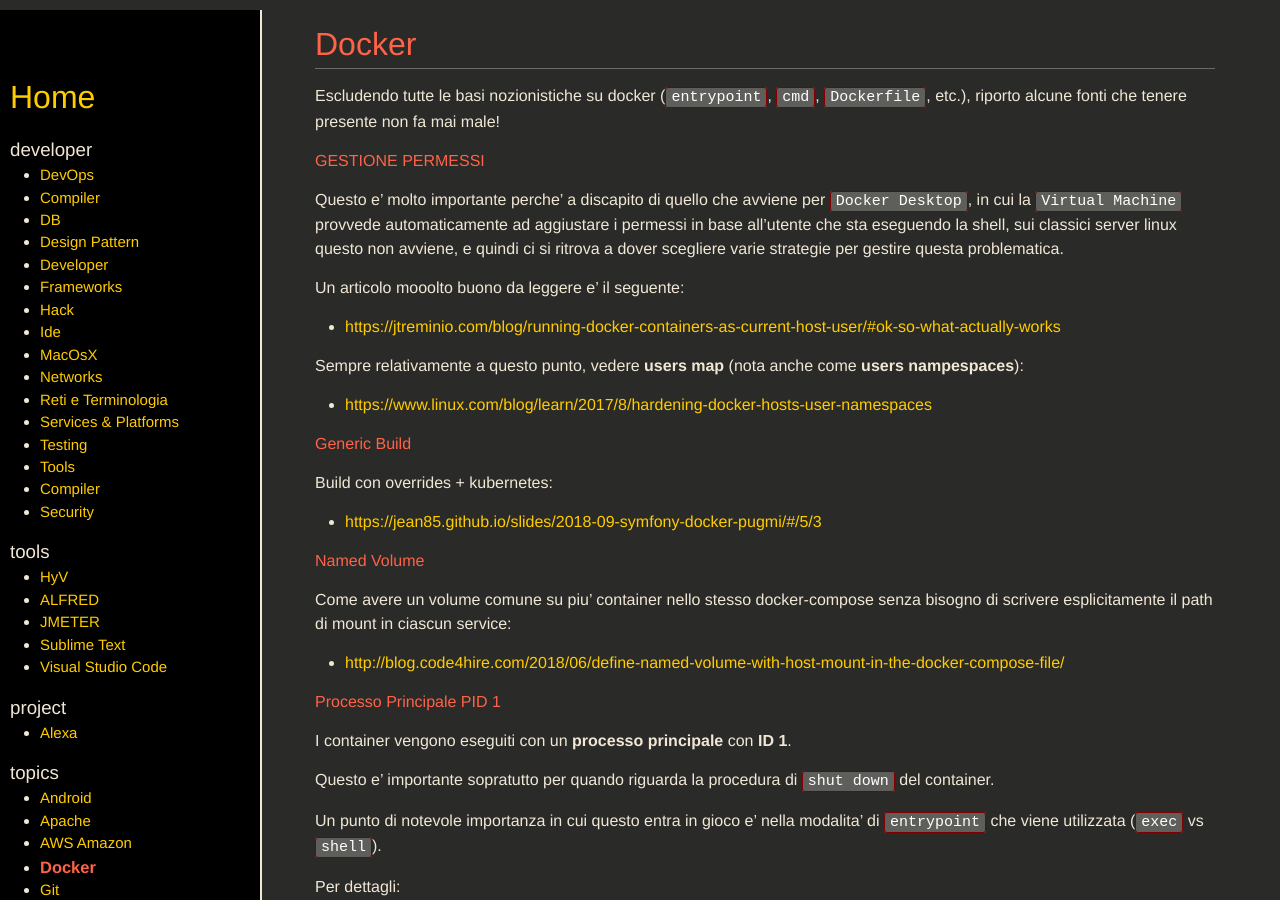
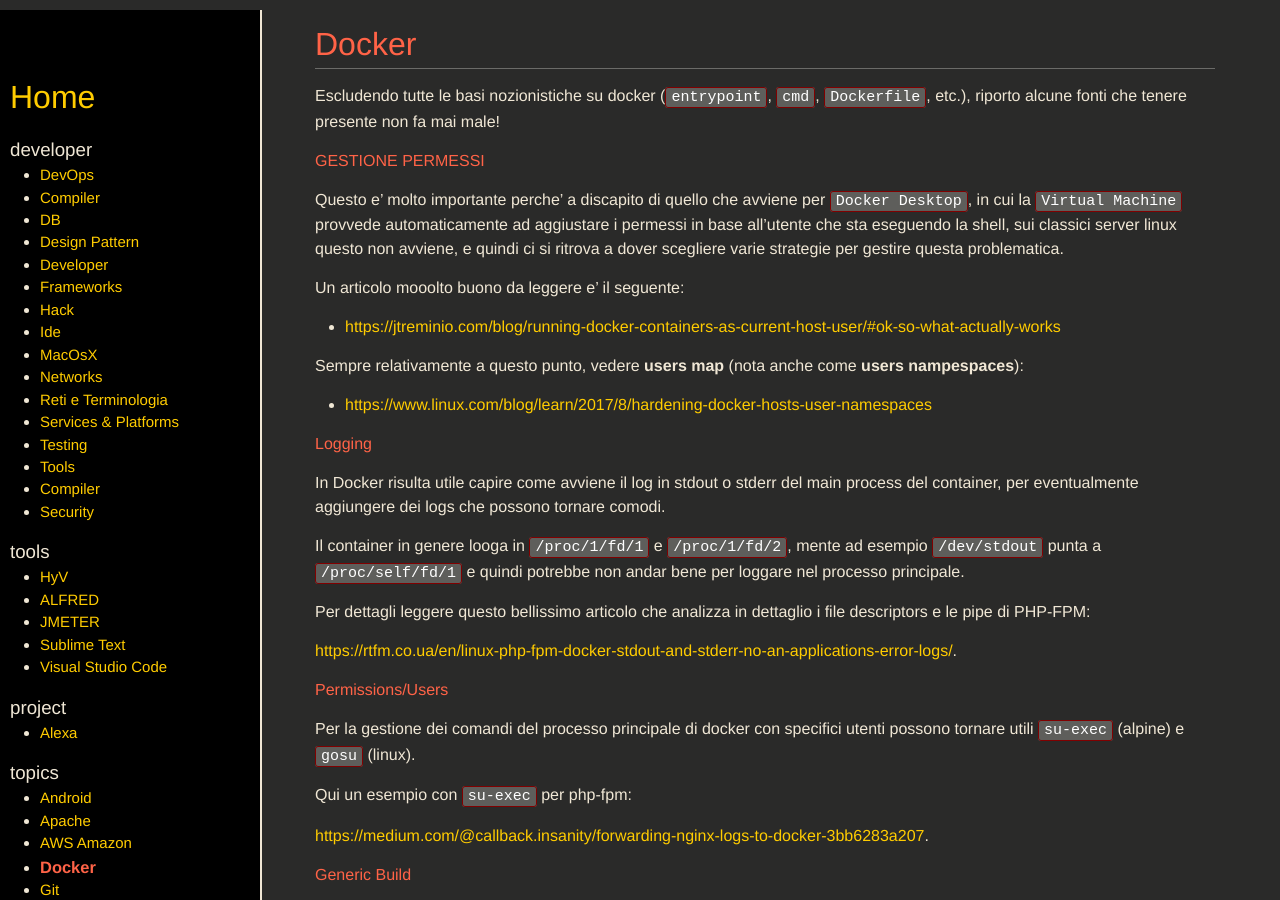
Before and after one commit to SimoSca/own-memo, a Jekyll site: the page built from _pages/topics/docker.md, in a window 1280 px wide and 900 px high. Built offline with Jekyll 4.4.1, drawn with Linux system fonts in a browser that asks for light colours; nearby versions of some CDN libraries.

Commit message:
[docker] added notes

```diff
--- a/_pages/topics/docker.md
+++ b/_pages/topics/docker.md
@@ -21,6 +21,26 @@
 Sempre relativamente a questo punto, vedere **users map** (nota anche come __users nampespaces__):
 
 - [https://www.linux.com/blog/learn/2017/8/hardening-docker-hosts-user-namespaces](https://www.linux.com/blog/learn/2017/8/hardening-docker-hosts-user-namespaces)
+
+
+#### Logging
+
+In Docker risulta utile capire come avviene il log in stdout o stderr del main process del container, per eventualmente aggiungere dei logs che possono tornare comodi.
+
+Il container in genere looga in `/proc/1/fd/1` e `/proc/1/fd/2`, mente ad esempio `/dev/stdout` punta a `/proc/self/fd/1` e quindi potrebbe non andar bene per loggare nel processo principale.
+
+Per dettagli leggere questo bellissimo articolo che analizza in dettaglio i file descriptors e le pipe di PHP-FPM:
+
+[https://rtfm.co.ua/en/linux-php-fpm-docker-stdout-and-stderr-no-an-applications-error-logs/](https://rtfm.co.ua/en/linux-php-fpm-docker-stdout-and-stderr-no-an-applications-error-logs/).
+
+
+#### Permissions/Users
+
+Per la gestione dei comandi del processo principale di docker con specifici utenti possono tornare utili `su-exec` (alpine) e `gosu` (linux).
+
+Qui un esempio con `su-exec` per php-fpm:
+
+[https://medium.com/@callback.insanity/forwarding-nginx-logs-to-docker-3bb6283a207](https://medium.com/@callback.insanity/forwarding-nginx-logs-to-docker-3bb6283a207).
 
 
 #### Generic Build
```
